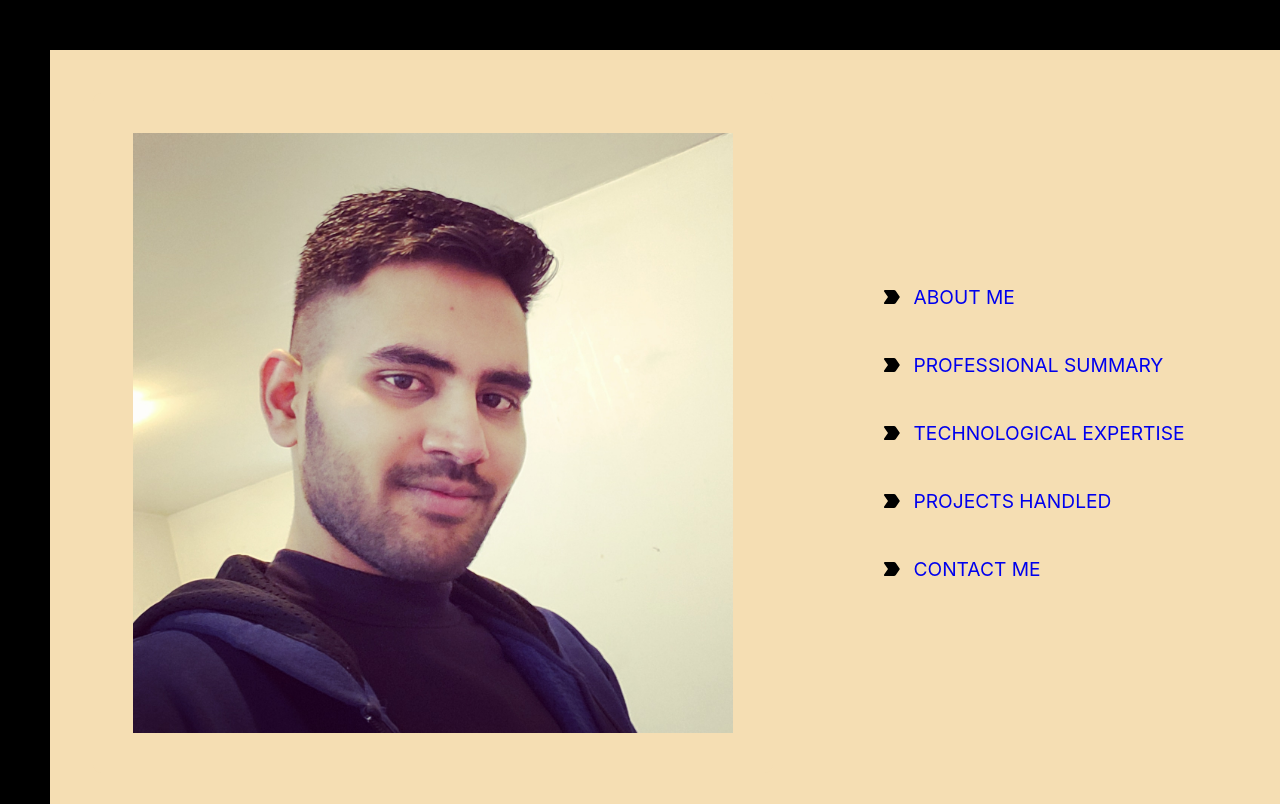
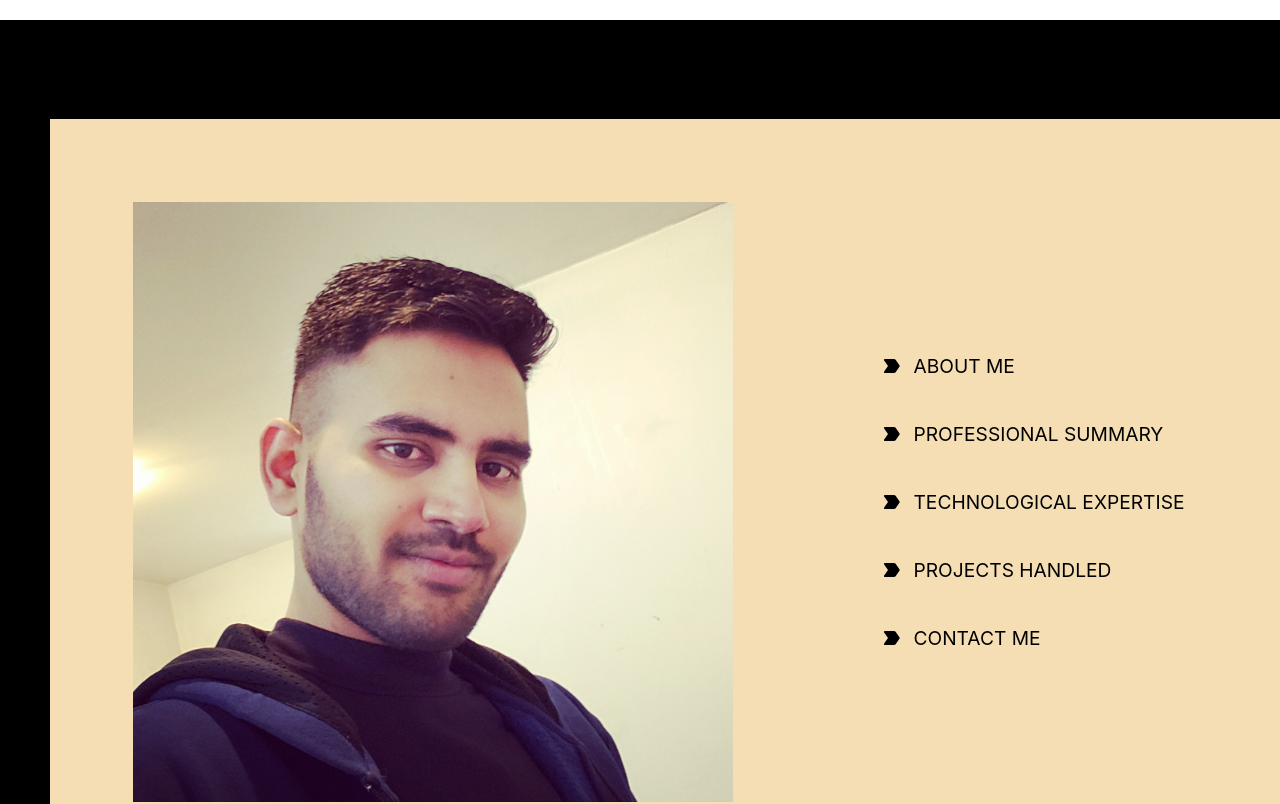
Before and after one commit to KiranAddagarla/ReactWebApplication, a React (Create React App) app: page / in a window 1280 px wide. Shown: the top 804 px of the page. Built offline with nearby package versions, Linux system fonts and the light colour scheme.

Commit message:
commit about me section 4

```diff
--- a/src/App.css
+++ b/src/App.css
@@ -36,6 +36,7 @@ label{
   position: absolute;
   padding-left: 10px;
   font-size: larger;
+  color: black;
 }
 
 .AboutMeContainer{
--- a/src/components/homepage.js
+++ b/src/components/homepage.js
@@ -7,6 +7,7 @@ import '../App.css';
 const HomePage = () =>{
     return (
       <div className = 'homePage'>
+          <h2>CHANDRA KIRAN ADDAGARLA</h2>
           <HeaderSection />
           <AboutMe />
       </div>
```
